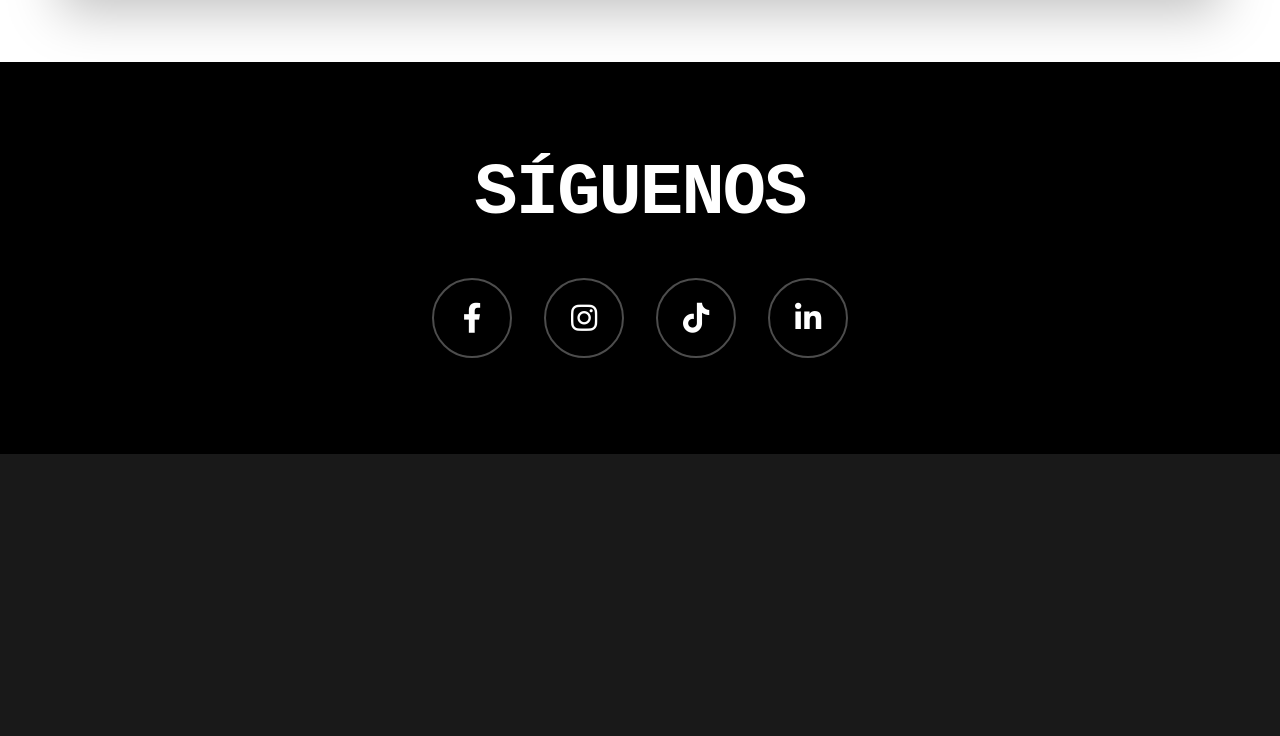
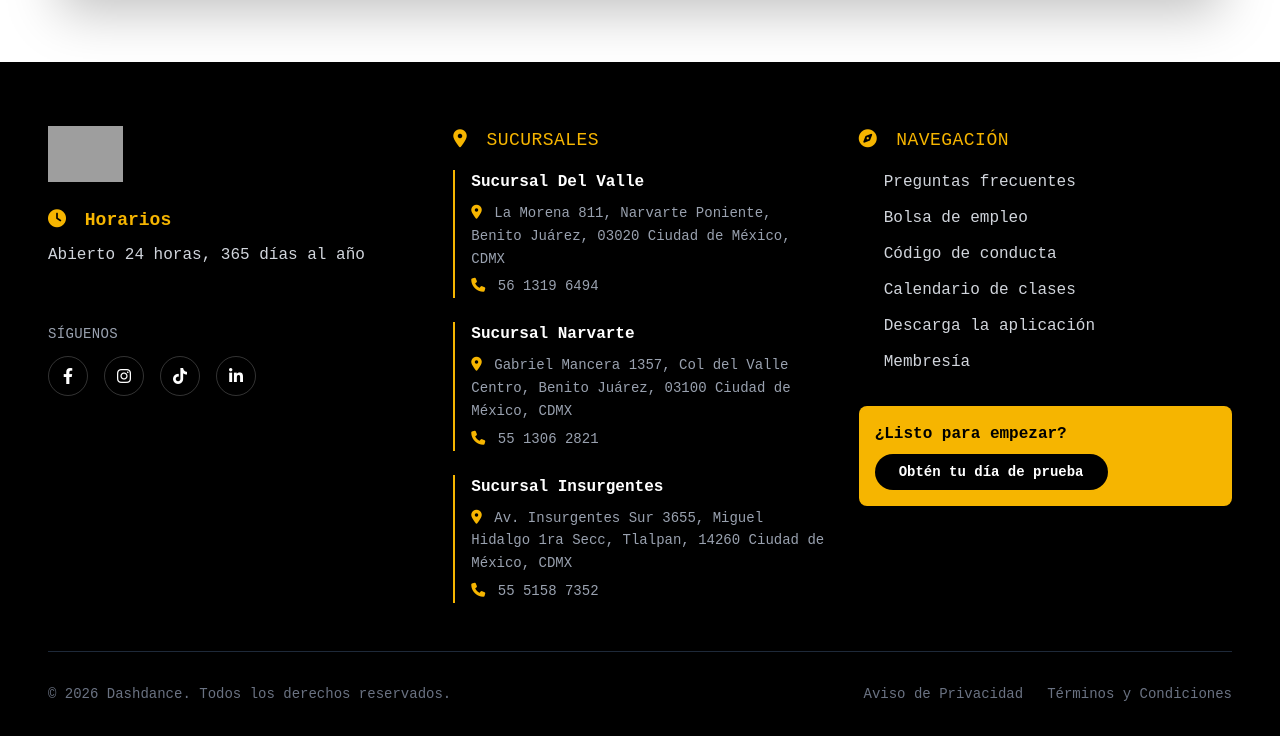
Before and after one commit to dashdancin/active-web, an Astro site: page / in a window 1280 px wide. Shown: the part 1680-2416 px from the top of the page. Before the commit the page ends 2134 px from the top, so only its background shows below. Built offline with nearby package versions, Linux system fonts and the light colour scheme; Astro itself is replaced by a stand-in of ours; grey boxes are pictures that could not be loaded; a web font is replaced by a local one.

Commit message:
NEW footer section

```diff
--- /dev/null
+++ b/src/components/Footer.astro
@@ -0,0 +1,215 @@
+---
+interface Branch {
+  name: string;
+  address: string;
+  phone: string;
+}
+
+interface NavLink {
+  label: string;
+  href: string;
+}
+
+const {
+  logoSrc = "/public/media/footer-logo-active.png",
+  logoAlt = "Active 24",
+  schedule = "Abierto 24 horas, 365 días al año",
+  branches = [
+    {
+      name: "Sucursal Del Valle",
+      address: "La Morena 811, Narvarte Poniente, Benito Juárez, 03020 Ciudad de México, CDMX",
+      phone: "56 1319 6494"
+    },
+    {
+      name: "Sucursal Narvarte",
+      address: "Gabriel Mancera 1357, Col del Valle Centro, Benito Juárez, 03100 Ciudad de México, CDMX",
+      phone: "55 1306 2821"
+    },
+    {
+      name: "Sucursal Insurgentes",
+      address: "Av. Insurgentes Sur 3655, Miguel Hidalgo 1ra Secc, Tlalpan, 14260 Ciudad de México, CDMX",
+      phone: "55 5158 7352"
+    }
+  ],
+  navLinks = [
+    { label: "Preguntas frecuentes", href: "#faq" },
+    { label: "Bolsa de empleo", href: "#empleo" },
+    { label: "Código de conducta", href: "#codigo" },
+    { label: "Calendario de clases", href: "#privacidad" },
+    { label: "Descarga la aplicación", href: "#daypass" },
+    { label: "Membresía", href: "#membresia" }
+  ]
+} = Astro.props;
+
+const currentYear = new Date().getFullYear();
+---
+
+<footer class="footer bg-black text-white pt-16 pb-8">
+  <div class="max-w-7xl mx-auto px-8 md:px-12">
+
+    <!-- Grid principal de 3 columnas -->
+    <div class="grid grid-cols-1 lg:grid-cols-3 gap-12 lg:gap-8 mb-12">
+
+      <!-- COLUMNA 1: Logo y Horarios -->
+      <div class="footer-column">
+        <div class="mb-6">
+          <img
+            src={logoSrc}
+            alt={logoAlt}
+            class="h-16 md:h-14 w-auto mb-6"
+          />
+          <p class="text-yellow-active font-semibold text-lg mb-2">
+            <i class="fas fa-clock mr-2"></i>
+            Horarios
+          </p>
+          <p class="text-gray-300 text-base leading-relaxed">
+            {schedule}
+          </p>
+        </div>
+
+        <!-- Redes sociales en footer -->
+        <div class="mt-8">
+          <p class="text-gray-400 text-sm mb-3 uppercase tracking-wide">Síguenos</p>
+          <div class="flex gap-4">
+            <a href="https://www.facebook.com/active" target="_blank" rel="noopener noreferrer" class="social-icon-footer">
+              <i class="fab fa-facebook-f"></i>
+            </a>
+            <a href="https://www.instagram.com/active" target="_blank" rel="noopener noreferrer" class="social-icon-footer">
+              <i class="fab fa-instagram"></i>
+            </a>
+            <a href="https://www.tiktok.com/@active" target="_blank" rel="noopener noreferrer" class="social-icon-footer">
+              <i class="fab fa-tiktok"></i>
+            </a>
+            <a href="https://www.linkedin.com/company/active" target="_blank" rel="noopener noreferrer" class="social-icon-footer">
+              <i class="fab fa-linkedin-in"></i>
+            </a>
+          </div>
+        </div>
+      </div>
+
+      <!-- COLUMNA 2: Sucursales -->
+      <div class="footer-column">
+        <div>
+          <h3 class="text-yellow-active font-bold text-lg mb-4 uppercase tracking-wide">
+            <i class="fas fa-map-marker-alt mr-2"></i>
+            Sucursales
+          </h3>
+          <div class="space-y-6">
+            {branches.map((branch) => (
+              <div class="border-l-2 border-yellow-active pl-4">
+                <h4 class="font-semibold text-white mb-2">{branch.name}</h4>
+                <p class="text-gray-400 text-sm mb-1 leading-relaxed">
+                  <i class="fas fa-location-dot mr-1 text-yellow-active"></i>
+                  {branch.address}
+                </p>
+                <a href={`tel:${branch.phone.replace(/\s/g, '')}`} class="text-gray-400 text-sm hover:text-yellow-active transition-colors">
+                  <i class="fas fa-phone mr-1 text-yellow-active"></i>
+                  {branch.phone}
+                </a>
+              </div>
+            ))}
+          </div>
+        </div>
+      </div>
+
+      <!-- COLUMNA 3: Navegación -->
+      <div class="footer-column">
+        <h3 class="text-yellow-active font-bold text-lg mb-4 uppercase tracking-wide">
+          <i class="fas fa-compass mr-2"></i>
+          Navegación
+        </h3>
+        <nav>
+          <ul class="space-y-3">
+            {navLinks.map((link) => (
+              <li>
+                <a
+                  href={link.href}
+                  class="nav-link text-gray-300 hover:text-yellow-active transition-colors duration-200 text-base flex items-center group"
+                >
+                  <i class="fas fa-chevron-right mr-2 text-yellow-active text-xs opacity-0 group-hover:opacity-100 transition-opacity"></i>
+                  {link.label}
+                </a>
+              </li>
+            ))}
+          </ul>
+        </nav>
+
+        <!-- CTA en footer -->
+        <div class="mt-8 p-4 bg-yellow-active rounded-lg">
+          <p class="text-black font-bold mb-2">¿Listo para empezar?</p>
+          <a
+            href="#daypass"
+            class="inline-block bg-black text-white px-6 py-2 rounded-full font-semibold text-sm hover:bg-gray-900 transition-colors"
+          >
+            Obtén tu día de prueba
+          </a>
+        </div>
+      </div>
+
+    </div>
+
+    <!-- Línea divisoria -->
+    <div class="border-t border-gray-800 pt-8">
+      <div class="flex flex-col md:flex-row justify-between items-center gap-4">
+        <p class="text-gray-500 text-sm text-center md:text-left">
+          © {currentYear} Dashdance. Todos los derechos reservados.
+        </p>
+        <div class="flex gap-6 text-sm">
+          <a href="#privacidad" class="text-gray-500 hover:text-yellow-active transition-colors">
+            Aviso de Privacidad
+          </a>
+          <a href="#terminos" class="text-gray-500 hover:text-yellow-active transition-colors">
+            Términos y Condiciones
+          </a>
+        </div>
+      </div>
+    </div>
+
+  </div>
+</footer>
+
+<style>
+  .footer-column {
+    display: flex;
+    flex-direction: column;
+  }
+
+  .social-icon-footer {
+    width: 40px;
+    height: 40px;
+    border: 1px solid rgba(255, 255, 255, 0.2);
+    border-radius: 50%;
+    display: flex;
+    align-items: center;
+    justify-content: center;
+    color: white;
+    transition: all 0.3s ease;
+  }
+
+  .social-icon-footer:hover {
+    background: #FDC518;
+    border-color: #FDC518;
+    color: black;
+    transform: translateY(-2px);
+  }
+
+  .nav-link {
+    position: relative;
+    display: inline-block;
+  }
+
+  @media (max-width: 768px) {
+    .footer-column {
+      text-align: left;
+    }
+  }
+</style>
+
+<!-- Font Awesome (si no lo tienes ya) -->
+<link
+  rel="stylesheet"
+  href="https://cdnjs.cloudflare.com/ajax/libs/font-awesome/6.4.0/css/all.min.css"
+  integrity="sha512-iecdLmaskl7CVkqkXNQ/ZH/XLlvWZOJyj7Yy7tcenmpD1ypASozpmT/E0iPtmFIB46ZmdtAc9eNBvH0H/ZpiBw=="
+  crossorigin="anonymous"
+  referrerpolicy="no-referrer"
+/>
--- a/src/pages/index.astro
+++ b/src/pages/index.astro
@@ -2,8 +2,8 @@
 import BaseLayout from "../layouts/BaseLayout.astro";
 import Header from "../components/Header.astro";
 import Experience from "../components/Experience.astro";
-
-import SocialSection from "../components/Social.astro";
+import Social from "../components/Social.astro";
+import Footer from "../components/Footer.astro";
 
 // Personalizar redes sociales (opcional)
 const customSocialLinks = [
@@ -37,12 +37,6 @@ const customSocialLinks = [
   <!-- <section id="planes">...</section> -->
   <!-- <section id="servicios">...</section> -->
      <Experience />
-  <!-- Opción 2: Personalizado -->
-
-  <SocialSection
-    title="Síguenos"
-    backgroundColor="bg-black"
-    socialLinks={customSocialLinks}
-  />
-
+   <!-- Footer -->
+  <Footer />
 </BaseLayout>
--- a/src/styles/global.css
+++ b/src/styles/global.css
@@ -54,6 +54,14 @@
 
   .bg-yellow-active {
     background-color: #f6b500;
+  }
+
+  .text-yellow-active {
+    color: #f6b500;
+  }
+
+  .border-yellow-active {
+    border-color: #f6b500;
   }
 
   .hover\:bg-yellow-dark-active {
```
Also changed, not shown: public/media/Footer-logo-active.png (added).
